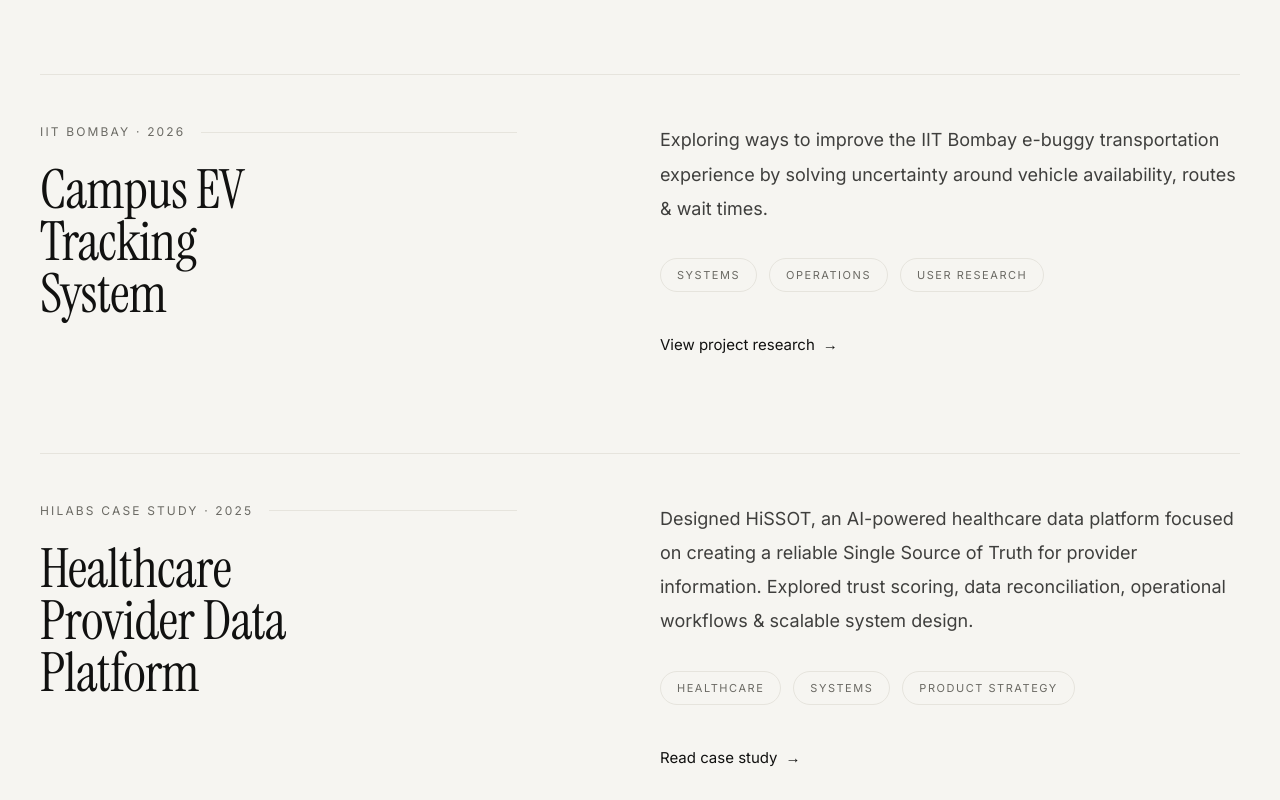
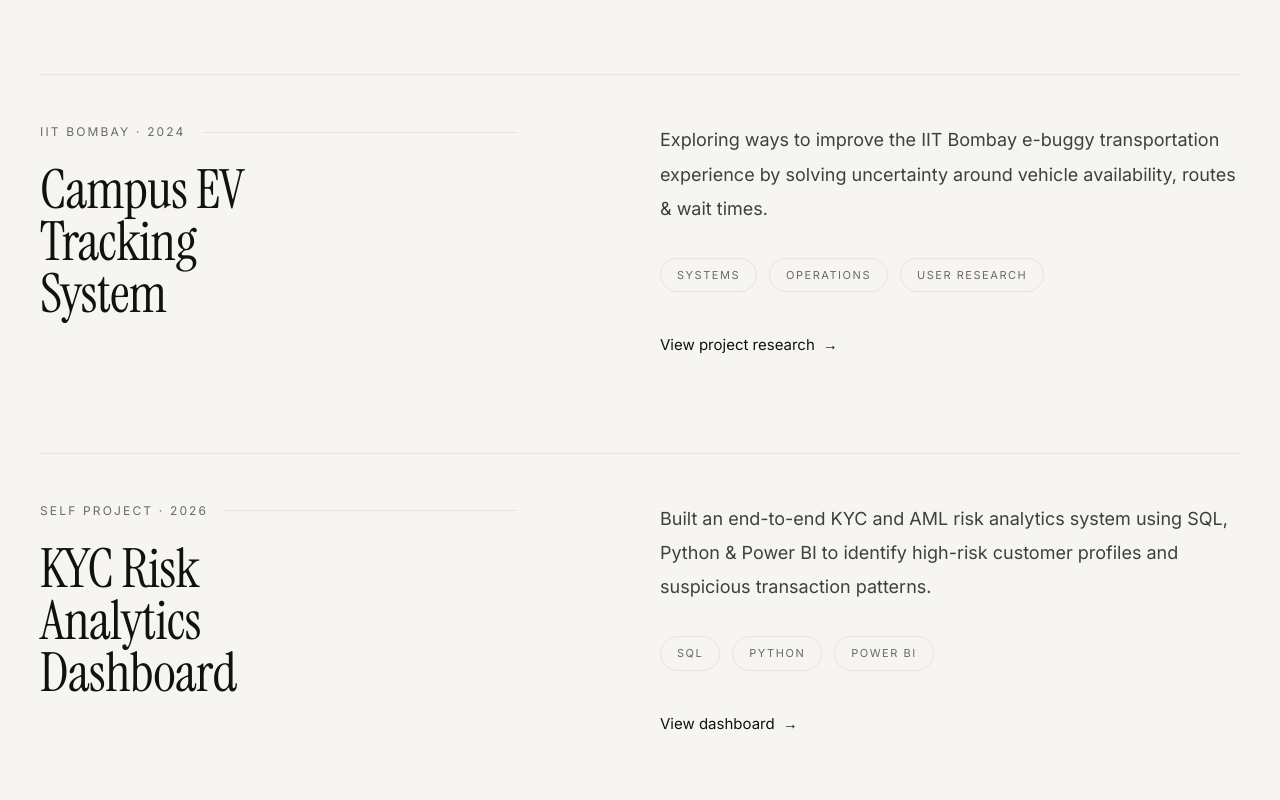
Before and after one commit to SangeethaDurgam8/My-Portfolio, a Next.js app: page / in a window 1280 px wide. Shown: the part 1720-2520 px from the top of the page. Built offline with nearby package versions, Linux system fonts and the light colour scheme.

Commit message:
Updated featured projects section

```diff
--- a/components/FeaturedProjects.tsx
+++ b/components/FeaturedProjects.tsx
@@ -7,7 +7,7 @@
 const projects = [
   {
     id: "01",
-    year: "2026",
+    year: "2024",
     company: "IIT Bombay",
     title: "Campus EV Tracking System",
 
@@ -22,6 +22,21 @@
 
   {
     id: "02",
+    year: "2026",
+    company: "Self Project",
+    title: "KYC Risk Analytics Dashboard",
+
+    description:
+      "Built an end-to-end KYC and AML risk analytics system using SQL, Python & Power BI to identify high-risk customer profiles and suspicious transaction patterns.",
+
+    tags: ["SQL", "Python", "Power BI"],
+
+    link: "",
+    linkText: "View dashboard",
+  },
+
+  {
+    id: "03",
     year: "2025",
     company: "HiLabs Case Study",
     title: "Healthcare Provider Data Platform",
@@ -36,7 +51,22 @@
   },
 
   {
-  id: "03",
+    id: "04",
+    year: "2024",
+    company: "IIT Bombay",
+    title: "Campus EV Tracking System",
+
+    description:
+      "Exploring ways to improve the IIT Bombay e-buggy transportation experience by solving uncertainty around vehicle availability, routes & wait times.",
+
+    tags: ["Systems", "Operations", "User Research"],
+
+    link: "https://www.notion.so/CampusFlow-36285eb0e1dd8069ab57f7ae167bfcf0?source=copy_link",
+    linkText: "View project research",
+  },
+
+  {
+    id: "05",
     year: "2025",
     company: "Flipkart Case Study",
     title: "Consumer Behavior & Attention Economy Analysis",
@@ -51,7 +81,7 @@
   },
 
   {
-    id: "04",
+    id: "06",
     year: "2025",
     company: "RISA Labs",
     title: "AI Browser & Research Workflow Systems",
```
Lines whose indentation alone changed are shown as unchanged.
